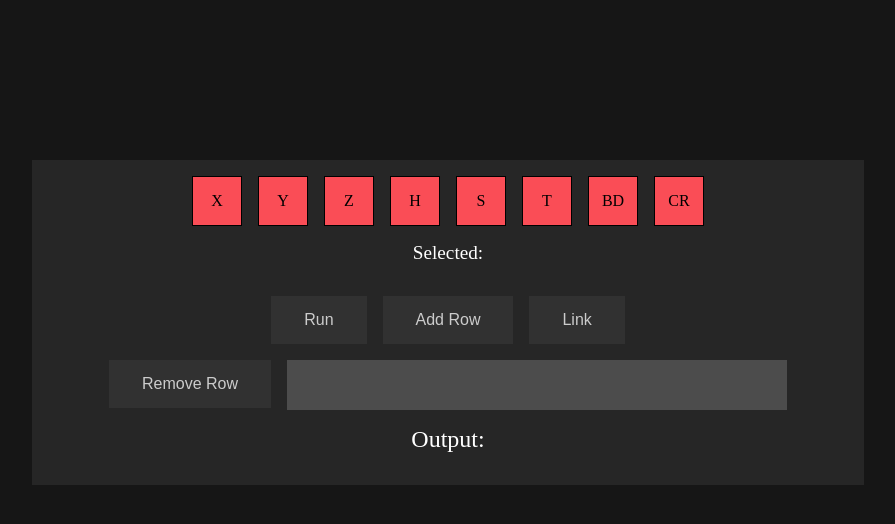
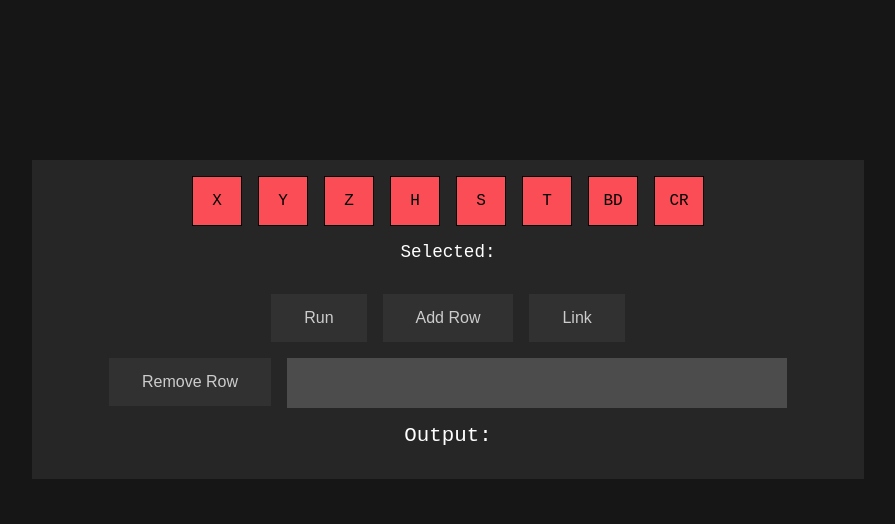
Before and after one commit to Tix3Dev/swiqcs, a React (Create React App) app in the folder client-side/: page / in a window 1280 px wide. Shown: the top 524 px of the page, without its empty margins (192-1087 px from the left). Built offline with nearby package versions, Linux system fonts and the light colour scheme.

Commit message:
Implementation of showing output on web interface

```diff
--- a/client-side/src/components/grid/grid.css
+++ b/client-side/src/components/grid/grid.css
@@ -1,5 +1,6 @@
 body {
 	background-color: #161616;
+	font-family: monospace, monospace;
 }
 
 #root {
@@ -104,10 +105,11 @@ button:hover {
 
 .selection {
 	color: white;
-	font-size: 1.2em;
+	font-size: 1.1em;
 }
 
 .output {
 	color: white;
-	font-size: 1.5em;
+	font-size: 1.3em;
+	white-space:pre
 }
--- a/client-side/src/components/view/view.tsx
+++ b/client-side/src/components/view/view.tsx
@@ -21,7 +21,6 @@ function View() {
   const [selectedGate, setSelectedGate] = useState("");
   const [connecting, setConnecting] = useState(false);
   const [outputString, setOutputString] = useState("");
-  const [rerender, setRerender] = useState(0);
 
   const [numRows, setNumRows] = useState(1);
   const circuit = createQuantumCircuit(numRows);
@@ -39,10 +38,9 @@ function View() {
     setNumRows(newNumRows);
   };
 
-  // Use useEffect to re-render when outputString changes
   useEffect(() => {
-    setRerender((prev) => prev + 1);
-  }, [outputString]);
+    setOutputString(circuit.outputString);
+  }, [circuit.outputString]);
 
   return (
     <>
@@ -77,10 +75,15 @@ function View() {
           circuit.push(selectedGate, x, y, connecting ? y : NaN);
           return selectedGate;
         }}
-        onRun={() => {
-          circuit.execute();
+        // onRun={() => {
+        //   circuit.execute();
+        //   setOutputString(circuit.outputString);
+        // }}
+        onRun={async() => {
+          await circuit.execute();
           setOutputString(circuit.outputString);
         }}
+
         onLink={(from, to) => {
           // Cannot span horizontally
           if (from.x !== to.x) return;
@@ -91,7 +94,7 @@ function View() {
       <div className="output">
         Output:
       </div>
-      <div className="output" key={rerender}>
+      <div className="output">
         {outputString}
       </div>
     </>
```
Also changed, not shown: 1 other file (tests, documents, lock files or other folders).
